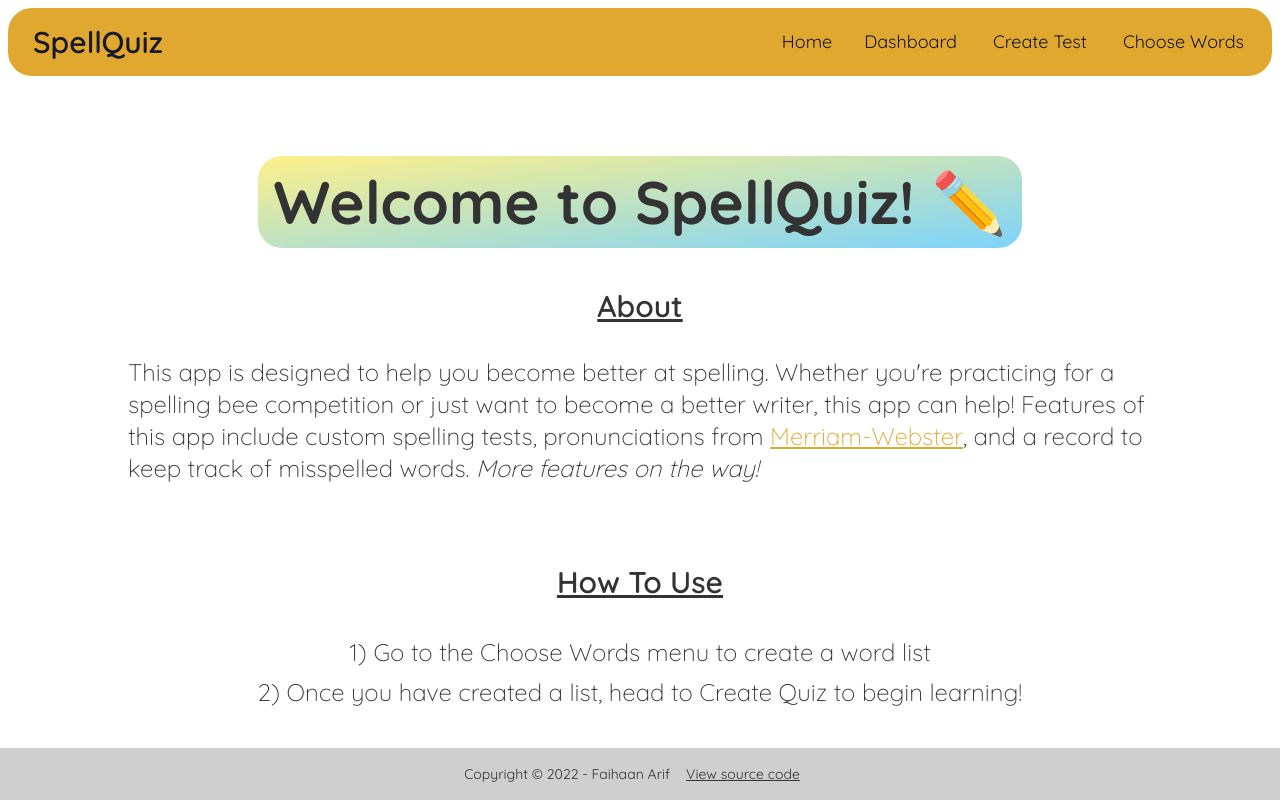
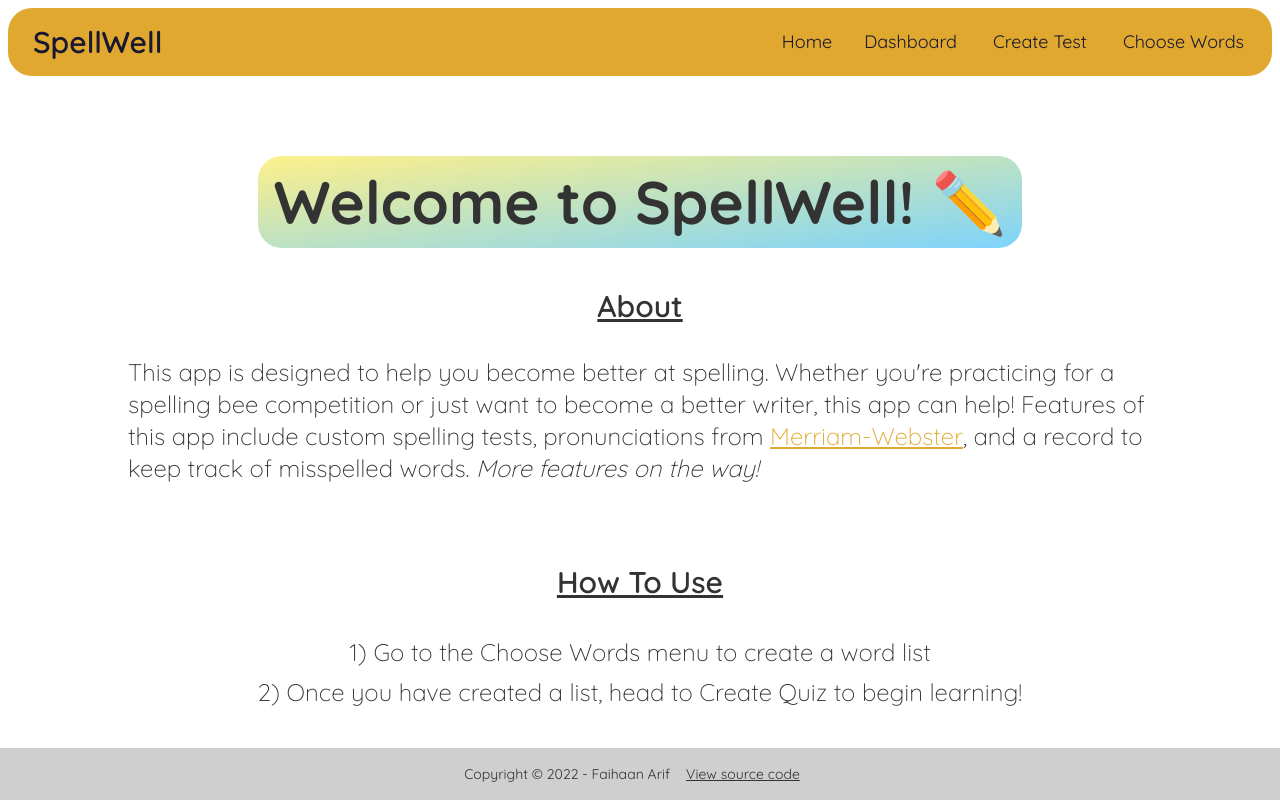
Before and after one commit to farif1234/spell-quiz, a React (Vite) app: page / in a window 1280 px wide. Built offline with nearby package versions, Linux system fonts and the light colour scheme.

Commit message:
name change

```diff
--- a/index.html
+++ b/index.html
@@ -2,9 +2,9 @@
 <html lang="en">
     <head>
         <meta charset="UTF-8" />
-    <link rel="icon" type="image/svg+xml" href="/vite.svg" />
+        <link rel="icon" type="image/x-icon" href="/public/favicon.ico" />
         <meta name="viewport" content="width=device-width, initial-scale=1.0" />
-    <title>Vite + React</title>
+        <title>SpellWell</title>
     </head>
     <body>
         <div id="root"></div>
--- a/src/components/Home.jsx
+++ b/src/components/Home.jsx
@@ -5,7 +5,7 @@ const Home = () => {
         <div className=" h-full w-full ">
             <div className=" max-w-screen-lg mx-auto flex flex-col items-center justify-start  py-20">
                 <h1 className=" text-6xl font-bold p-4 rounded-3xl bg-gradient-to-br from-yellow-200 to-sky-300 hover:drop-shadow-2xl hover:scale-[1.03] duration-150 ">
-                    Welcome to SpellQuiz! ✏️
+                    Welcome to SpellWell! ✏️
                 </h1>
                 <h3 className=" mt-10 mb-8 text-3xl font-semibold underline">
                     About
--- a/src/components/Navbar.jsx
+++ b/src/components/Navbar.jsx
@@ -10,7 +10,7 @@ const Navbar = () => {
                         to={"/"}
                         className="btn btn-ghost rounded-full normal-case text-3xl"
                     >
-                        SpellQuiz
+                        SpellWell
                     </Link>
                 </div>
                 <div className="flex-none">
```
Also changed, not shown: 1 other file (tests, documents, lock files or other folders). Lines whose indentation alone changed are shown as unchanged.
